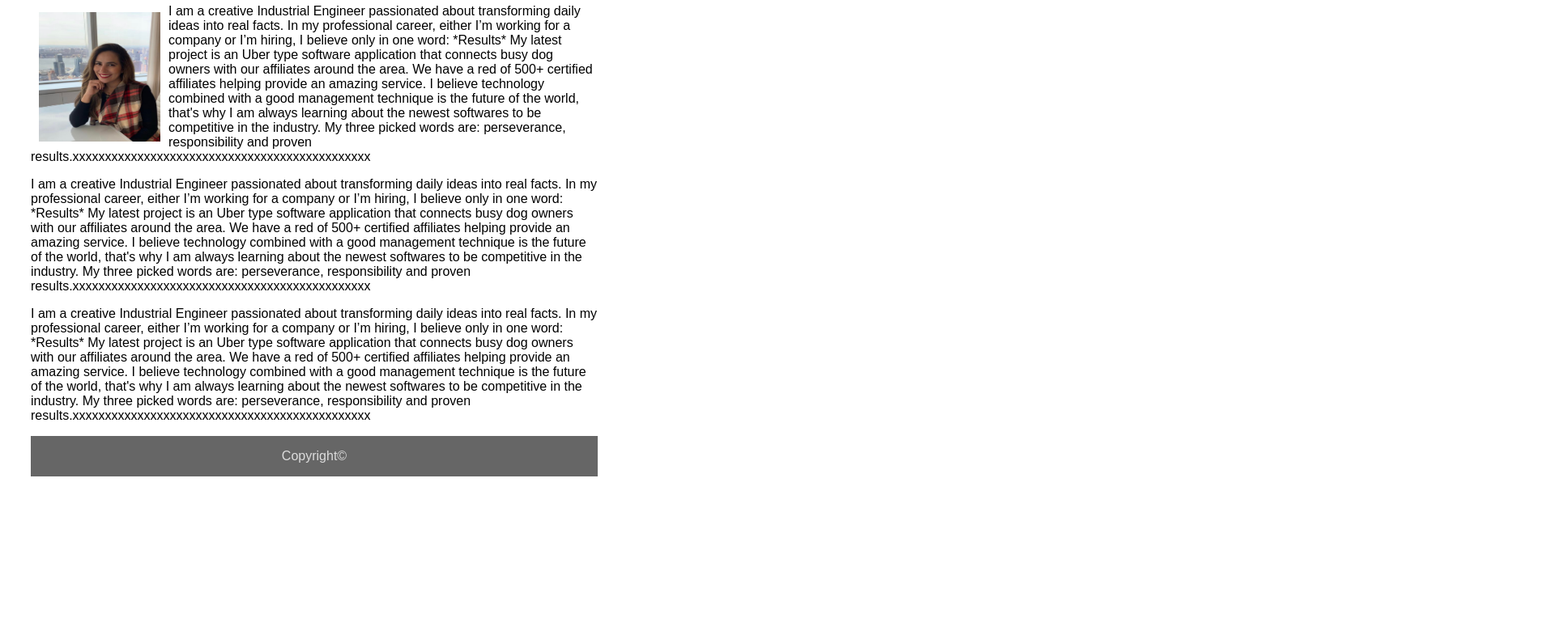
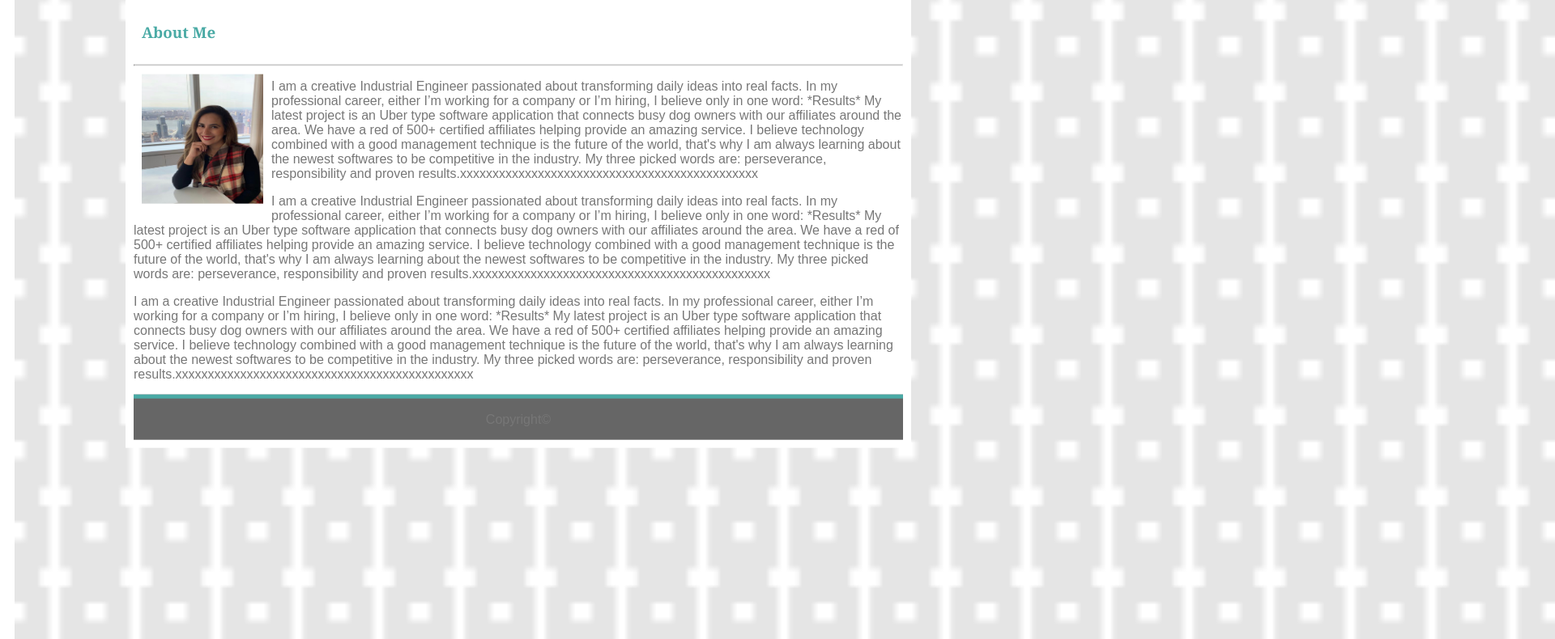
Before and after one commit to anahisbarrie/Basic-Portfolio, a plain HTML site: page index.html in a window 1280 px wide. Shown: the part 193-983 px from the top of the page at 81% size, 1920 px wide, since content can reach past the window. Before the commit the page ends 820 px from the top, so only its background shows below. Drawn offline with Linux system fonts and the light colour scheme.

Commit message:
first page final changes

```diff
--- a/assets/css/style.css
+++ b/assets/css/style.css
@@ -1,29 +1,49 @@
 
 
 body {
-    background-image: url("assets/images/backimage.png");
-    width: 960px;
 
+    width: 2000px;
 }
 
 .wrapper {
     background: #ffffff;
     border-color: #dddddd;
     font-family: Arial, Helvetica, sans-serif;
-    max-width: 700px;
-    padding: 30px 30px 30px 30px;
+    max-width: 960px;
+    padding: 10px;
+    margin: auto;
+    position: absolute;
+    top:50%;
+    left: 50%;
+    transform: translate(-50%,-50%);
+    overflow: hidden;
+    border-top-style: inset
+}
 
+
+article {
+  overflow: auto;
+}
+
+p{
+    color: #777777;
+}
+.content {
+    overflow: hidden;
+    width:  950px;
+    margin: auto;
 }
 
 #name {
 background: #4aaaa5;
 color: aliceblue;
 font-family: Georgia, 'Times New Roman', Times, serif;
-padding: 30px;
-margin: 10px 500px 50px 20px;
+padding: 35px;
 text-align: center;
 overflow: hidden;
 float: left;
+
+
 
 
 }
@@ -31,29 +51,42 @@ float: left;
 #navegating{
     float: right;
     padding: 35px;
+
 }
 
 
 
+hr {
+    display: block;
+    margin-top: 0;
+    margin-bottom: 0;
+    margin-left: auto;
+    margin-right: auto;
+    border-style: inset;
+    top: 0px;
+
 }
+
 
 h1 {
 background:#ffffff;
 color: #4aaaa5;
 border-color:#cccccc;
 font-family: Georgia, 'Times New Roman', Times, serif;
-
+overflow: hidden;
+padding: 10px;
 
 }
 
 footer {
     background: #666666;
     padding: 0.1px;
-    color: #dddddd;
+    color: white;
     text-align: center;
     border-top: #4aaaa5;
     border-top-color: #4aaaa5;
     border-top-width: 100px;
+    border-top: 5px solid #4aaaa5;
 
 }
 img{
--- a/index.html
+++ b/index.html
@@ -8,8 +8,11 @@
 </head>
 
 <body>
+    <img src="assets/images/backimage.png" alt="Snow" style="width:100%;">
 
+  <section class="wrapper">
 
+    <section class="upperpage">
         <span id="navegating">
             <nav>
             <a href="#">About<span class="about"></span></a>
@@ -17,18 +20,19 @@
             <a href="#">Contact<span class="Contact"></span></a>
             </nav>
           </span>
+        <header>
+            <p id="name">Anahis Barrie</p>
+          </header>
+    </section>
+
+
+    <section class="content">
 
 
             <header>
-        <p id="name">Anahis Barrie</p>
+                <h1>About Me</h1>
             </header>
-
-      <section class="wrapper">
-
-
-        <header>
-            <h1>About me</h1>
-        </header>
+            <hr>
             <article>
               <img src="assets/images/IMG_8943.jpeg" alt="Anahis Barrie profile picture" width="150" height="160">
               <p>I am a creative Industrial Engineer passionated about transforming daily ideas into real facts. In my professional career, either I’m working for a company or I’m hiring, I believe only in one word: *Results*
@@ -41,7 +45,7 @@
                     My latest project is an Uber type software application that connects busy dog owners with our affiliates around the area. We have a red of 500+ certified affiliates helping provide an amazing service. I believe technology combined with a good management technique is the future of the world, that's why I am always learning about the newest softwares to be competitive in the industry. My three picked words are: perseverance, responsibility and proven results.xxxxxxxxxxxxxxxxxxxxxxxxxxxxxxxxxxxxxxxxxxxxxx
                   </p>
             </article>
-
+      </section>
 
             <footer>
               <p>Copyright&#169</p>
```
Lines whose indentation alone changed are shown as unchanged.
